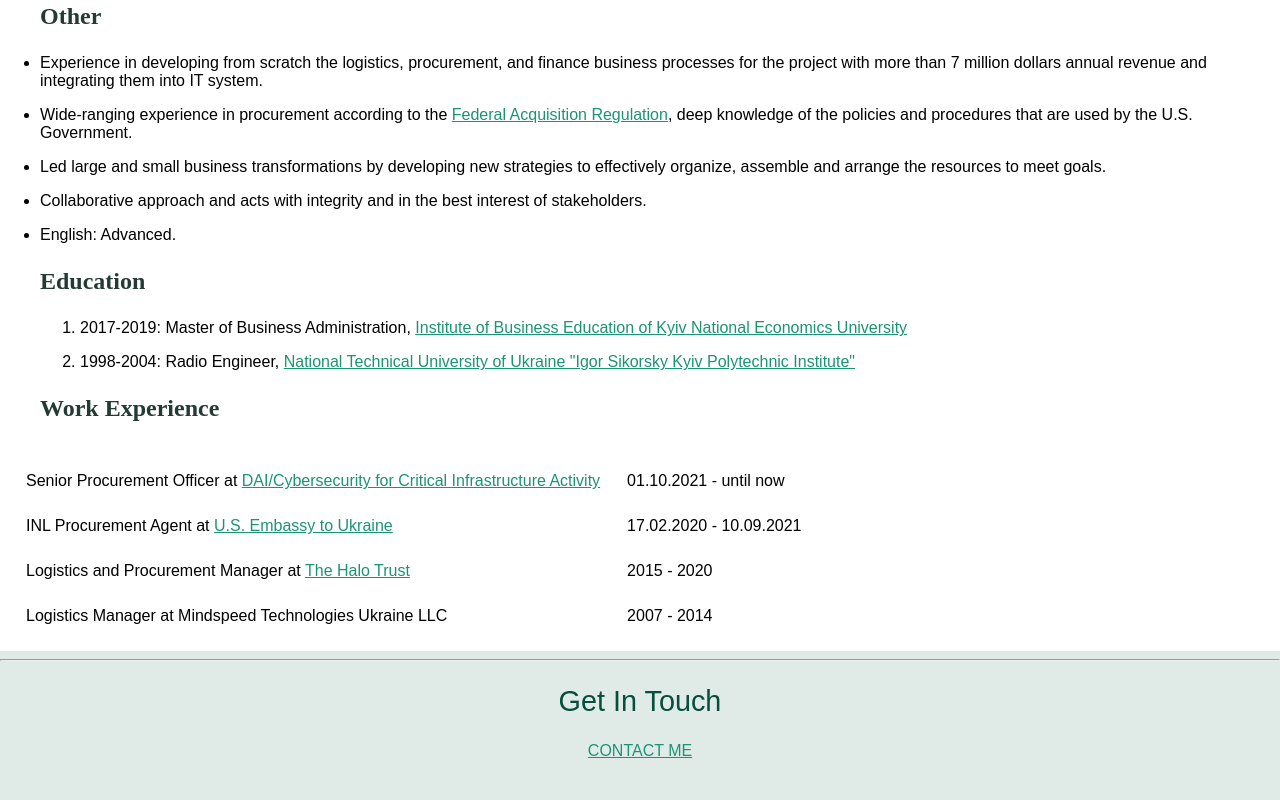
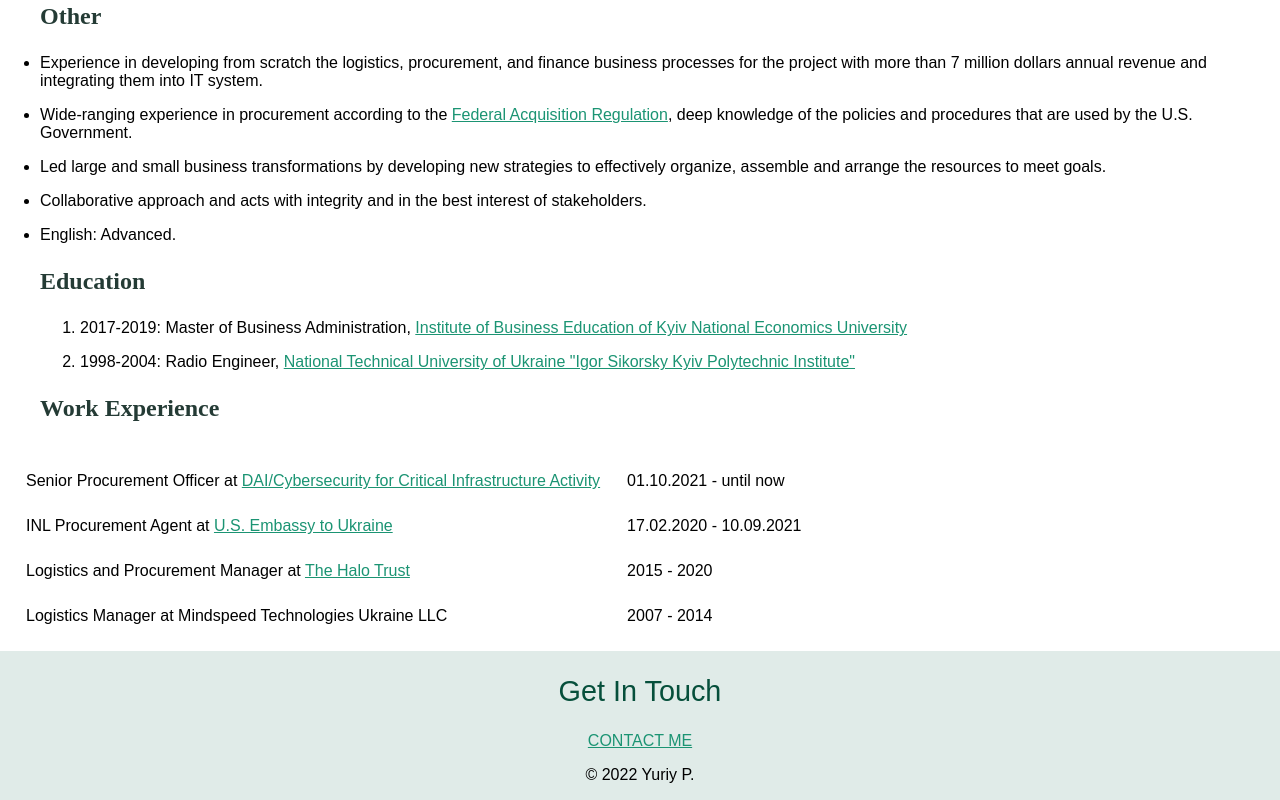
Before and after one commit to ponomay/Personal-page, a plain HTML site: page index.html in a window 1280 px wide. Shown: the part 1379-2179 px from the top of the page. Drawn offline with Linux system fonts and the light colour scheme.

Commit message:
Add files via upload

```diff
--- a/index.html
+++ b/index.html
@@ -29,7 +29,7 @@
         <p>I am a junior python developer with strong economical and technical background. My goal is to
          build a career in the sphere of the software development.</p>
       </div>
-      <hr>
+      <hr >
       <div class="skills">
         <p> <h2 >My Skills</h2></p>
         <div class="skill-row">
@@ -95,7 +95,7 @@
 </div>
 </div>
 </div>
-      <hr>
+
       <div class="contact-me">
         <h2>Get In Touch</h2>
         <!-- <h3>Lorem ipsum dolor sit amet, non elit.</h3>
@@ -103,11 +103,9 @@
         <a  class="btn" href="mailto:iurii.ponomar@gmail.com">CONTACT ME</a>
       </div>
 
-    <!-- <div class="bottom-container">
-      <a class="footer-link" href="https://www.linkedin.com/">LinkedIn</a>
-      <a class="footer-link" href="https://twitter.com/">Twitter</a>
-      <a class="footer-link" href="https://www.appbrewery.co/">Website</a>
+    <div class="bottom-container">
+
       <p>© 2022 Yuriy P.</p>
-    </div> -->
+    </div>
   </body>
 </html>
```
